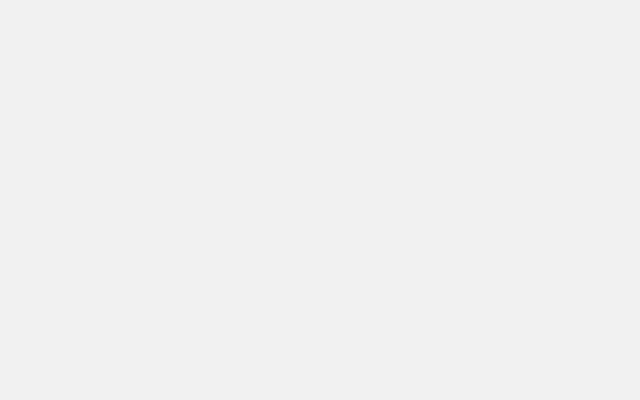
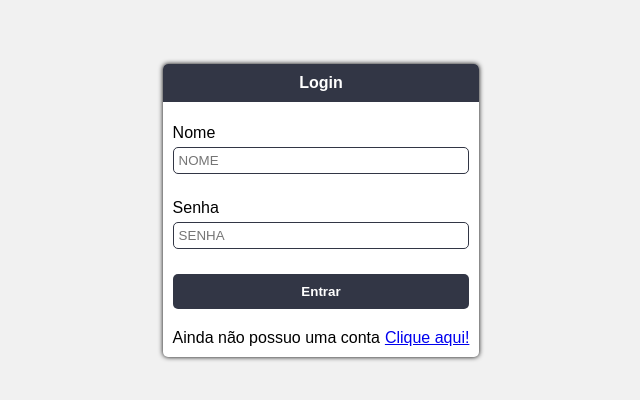
Before and after one commit to nardini-22/nardinis-library, a React (Create React App) app in the folder frontend/: page / in a window 1280 px wide. Before the commit this address had no page. Shown: the part 190-590 px from the top of the page, without its empty margins (319-959 px from the left). Built offline with nearby package versions, Linux system fonts and the light colour scheme; a web font is replaced by a local one.

Commit message:
Bugfix/Trying-to-fix-routes-bug

```diff
--- a/frontend/src/App.tsx
+++ b/frontend/src/App.tsx
@@ -14,7 +14,7 @@ export default function App() {
         <GlobalStyles />
         <Routes>
           <Route path="/cadastro" element={<Register />} />
-          <Route path="/login" element={<Login />} />
+          <Route path="/" element={<Login />} />
           <Route path="/admin" element={<Admin />} />
           <Route path="/admin/clientes" element={<Clients />} />
           <Route path="/cliente" element={<Client />} />
--- a/frontend/src/components/Register/Body/index.tsx
+++ b/frontend/src/components/Register/Body/index.tsx
@@ -29,7 +29,7 @@ export default function Body() {
       })
       .then((res) => {
         if (res.status === 200) {
-          navigate("/login");
+          navigate("/");
         }
       })
       .catch((err) => {
@@ -75,7 +75,7 @@ export default function Body() {
           </InputContainer>
           <Button onClick={(el) => handleSubmit(el)}>Cadastrar</Button>
           <LinkLogin>
-            Já possuo uma conta<Link to={"/login"}>Clique aqui!</Link>
+            Já possuo uma conta<Link to={"/"}>Clique aqui!</Link>
           </LinkLogin>
         </Form>
       </FormContainer>
```
Also changed, not shown: 1 other file (tests, documents, lock files or other folders).
